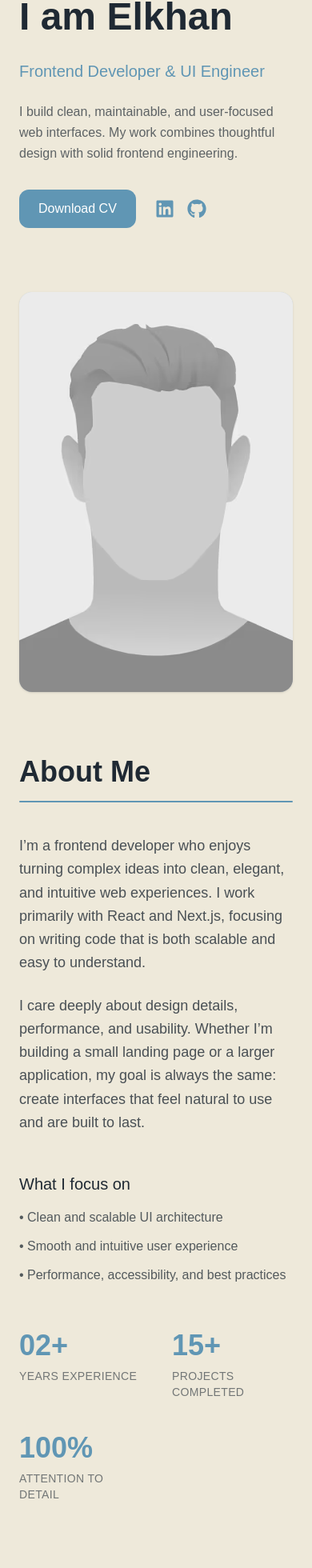
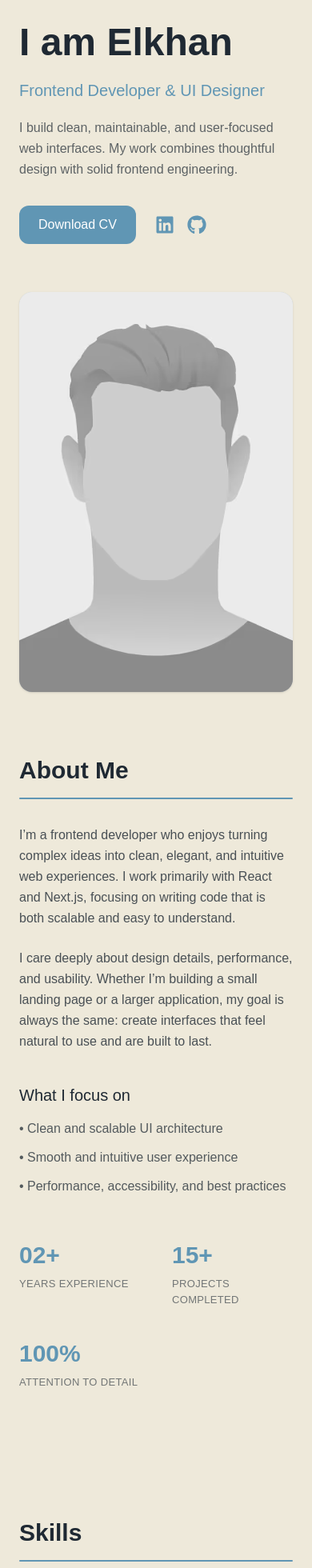
Before and after one commit to elxanoffical/Elkhan-portfolio, a Next.js app: page / in a window 390 px wide. Shown: the part 9-1969 px from the top of the page at 80% size. Built offline with nearby package versions, Linux system fonts and the light colour scheme.

Commit message:
Refactor About, Hero, Projects, Skills components for improved layout and typography

```diff
--- a/components/About.jsx
+++ b/components/About.jsx
@@ -6,21 +6,21 @@ export default function About() {
   return (
     <Section>
       <FadeUp>
-        <h2 className="text-4xl font-semibold mb-2 text-[#1F2933]">About Me</h2>
+        <h2 className="text-3xl sm:text-4xl font-semibold mb-2 text-[#1F2933]">About Me</h2>
 
         {/* SECTION DIVIDER */}
-        <div className="mt-4 mb-10">
+        <div className="mt-4 mb-8">
           <div className="h-[2px] w-full max-w-md bg-[#6096B4] rounded-full" />
         </div>
 
-        <p className="max-w-3xl text-lg leading-relaxed text-[#1F2933]/80">
+        <p className="max-w-3xl text-md sm:text-lg leading-relaxed text-[#1F2933]/80">
           I’m a frontend developer who enjoys turning complex ideas into clean,
           elegant, and intuitive web experiences. I work primarily with React
           and Next.js, focusing on writing code that is both scalable and easy
           to understand.
         </p>
 
-        <p className="mt-6 max-w-3xl text-lg leading-relaxed text-[#1F2933]/80">
+        <p className="mt-6 max-w-3xl text-md sm:text-lg leading-relaxed text-[#1F2933]/80">
           I care deeply about design details, performance, and usability.
           Whether I’m building a small landing page or a larger application, my
           goal is always the same: create interfaces that feel natural to use
@@ -28,7 +28,7 @@ export default function About() {
         </p>
 
         {/* OPTION 1 — WHAT I FOCUS ON */}
-        <div className="mt-12 max-w-3xl">
+        <div className="mt-10 max-w-3xl">
           <h3 className="text-xl font-medium mb-4 text-[#1F2933]">
             What I focus on
           </h3>
@@ -43,22 +43,22 @@ export default function About() {
         {/* OPTION 2 — STATS */}
         <div className="mt-14 grid grid-cols-2 sm:grid-cols-3 gap-10 max-w-3xl">
           <div>
-            <p className="text-4xl font-bold text-[#6096B4]">02+</p>
-            <p className="mt-2 text-sm uppercase tracking-wide text-[#1F2933]/60">
+            <p className="text-3xl sm:text-4xl font-bold text-[#6096B4]">02+</p>
+            <p className="mt-2 text-[13px] sm:text-sm uppercase tracking-wide text-[#1F2933]/60">
               Years Experience
             </p>
           </div>
 
           <div>
-            <p className="text-4xl font-bold text-[#6096B4]">15+</p>
-            <p className="mt-2 text-sm uppercase tracking-wide text-[#1F2933]/60">
+            <p className="text-3xl sm:text-4xl font-bold text-[#6096B4]">15+</p>
+            <p className="mt-2 text-[13px] sm:text-sm uppercase tracking-wide text-[#1F2933]/60">
               Projects Completed
             </p>
           </div>
 
           <div>
-            <p className="text-4xl font-bold text-[#6096B4]">100%</p>
-            <p className="mt-2 text-sm uppercase tracking-wide text-[#1F2933]/60">
+            <p className="text-3xl sm:text-4xl font-bold text-[#6096B4]">100%</p>
+            <p className="mt-2 text-[13px] sm:text-sm uppercase tracking-wide text-[#1F2933]/60">
               Attention to Detail
             </p>
           </div>
--- a/components/Hero.jsx
+++ b/components/Hero.jsx
@@ -6,7 +6,7 @@ import { FaLinkedin, FaGithub } from "react-icons/fa";
 export default function Hero() {
   return (
     <section className="min-h-screen flex items-center bg-[#EEE9DA]">
-      <div className="grid md:grid-cols-2 gap-20 w-full px-6 max-w-7xl mx-auto">
+      <div className="grid md:grid-cols-2 mt-8 sm:mt-0 gap-15 w-full px-6 max-w-7xl mx-auto">
         {/* TEXT SIDE */}
         <FadeUp>
           <div>
@@ -14,11 +14,11 @@ export default function Hero() {
               I am Elkhan
             </h1>
 
-            <p className="mt-6 text-xl text-[#6096B4]">
-              Frontend Developer & UI Engineer
+            <p className="mt-4 text-xl text-[#6096B4]">
+              Frontend Developer & UI Designer
             </p>
 
-            <p className="mt-6 max-w-xl leading-relaxed text-[#1F2933]/70">
+            <p className="mt-5 max-w-xl leading-relaxed text-[#1F2933]/70">
               I build clean, maintainable, and user-focused web interfaces. My
               work combines thoughtful design with solid frontend engineering.
             </p>
--- a/components/Projects.jsx
+++ b/components/Projects.jsx
@@ -8,7 +8,7 @@ const projects = [
   {
     title: 'AutoLux.az',
     description:
-      'Full-featured car marketplace platform with user authentication, filtering, and responsive UI. Users can register, log in, and explore car listings seamlessly. Built for performance and maintainability..',
+      'Full-featured car marketplace platform with user authentication, filtering, and responsive UI. Users can register, log in, and explore car listings seamlessly. ',
     image: '/projects/project1.png',
     github: 'https://github.com/elxanoffical/turbo.az',
     live: 'https://turbo-car-alpha.vercel.app/',
@@ -22,7 +22,7 @@ const projects = [
     github: 'https://github.com/elxanoffical/Addax',
     live: 'https://addax-elxan.vercel.app/',
     tools: ['React.js', 'Sass', 'React-icons', 'Email.js',]
-  }
+  },
 ]
 
 export default function Projects() {
@@ -36,7 +36,7 @@ export default function Projects() {
         </h2>
 
         {/* Divider */}
-        <div className="mt-4 mb-12">
+        <div className="mt-4 mb-8">
           <div className="h-[2px] w-full max-w-md bg-[#6096B4] rounded-full" />
         </div>
 
@@ -46,14 +46,14 @@ export default function Projects() {
             flex md:grid md:grid-cols-2 gap-8
             overflow-x-auto md:overflow-visible
             snap-x snap-mandatory
-            pb-4
+            pb-4 border border-black
           "
         >
           {projects.map(project => (
             <div
               key={project.title}
               className="
-                group min-w-[85%] sm:min-w-[70%] md:min-w-0
+                group min-w-[100%] sm:min-w-[70%] md:min-w-0
                 snap-start
                 rounded-2xl overflow-hidden
                 bg-white shadow-sm
@@ -69,7 +69,7 @@ export default function Projects() {
                   alt={project.title}
                   fill
                   className="
-                    object-center cursor-pointer
+                    object-top cursor-pointer
                     transition duration-500
                     group-hover:scale-105
                   "
@@ -77,7 +77,7 @@ export default function Projects() {
               </div>
 
               {/* Content */}
-              <div className="p-6">
+              <div className="p-3 sm:p-6">
 
                 <h3 className="text-xl font-semibold mb-3 text-[#1F2933]">
                   {project.title}
--- a/components/Skills.jsx
+++ b/components/Skills.jsx
@@ -41,10 +41,10 @@ export default function Skills() {
   return (
     <Section>
       <FadeUp>
-        <h2 className="text-4xl font-semibold text-[#1F2933]">Skills</h2>
+        <h2 className="text-3xl sm:text-4xl font-semibold text-[#1F2933]">Skills</h2>
 
         {/* Divider */}
-        <div className="mt-4 mb-12">
+        <div className="mt-4 mb-8">
           <div className="h-[2px] w-full max-w-md bg-[#6096B4] rounded-full" />
         </div>
 
```
